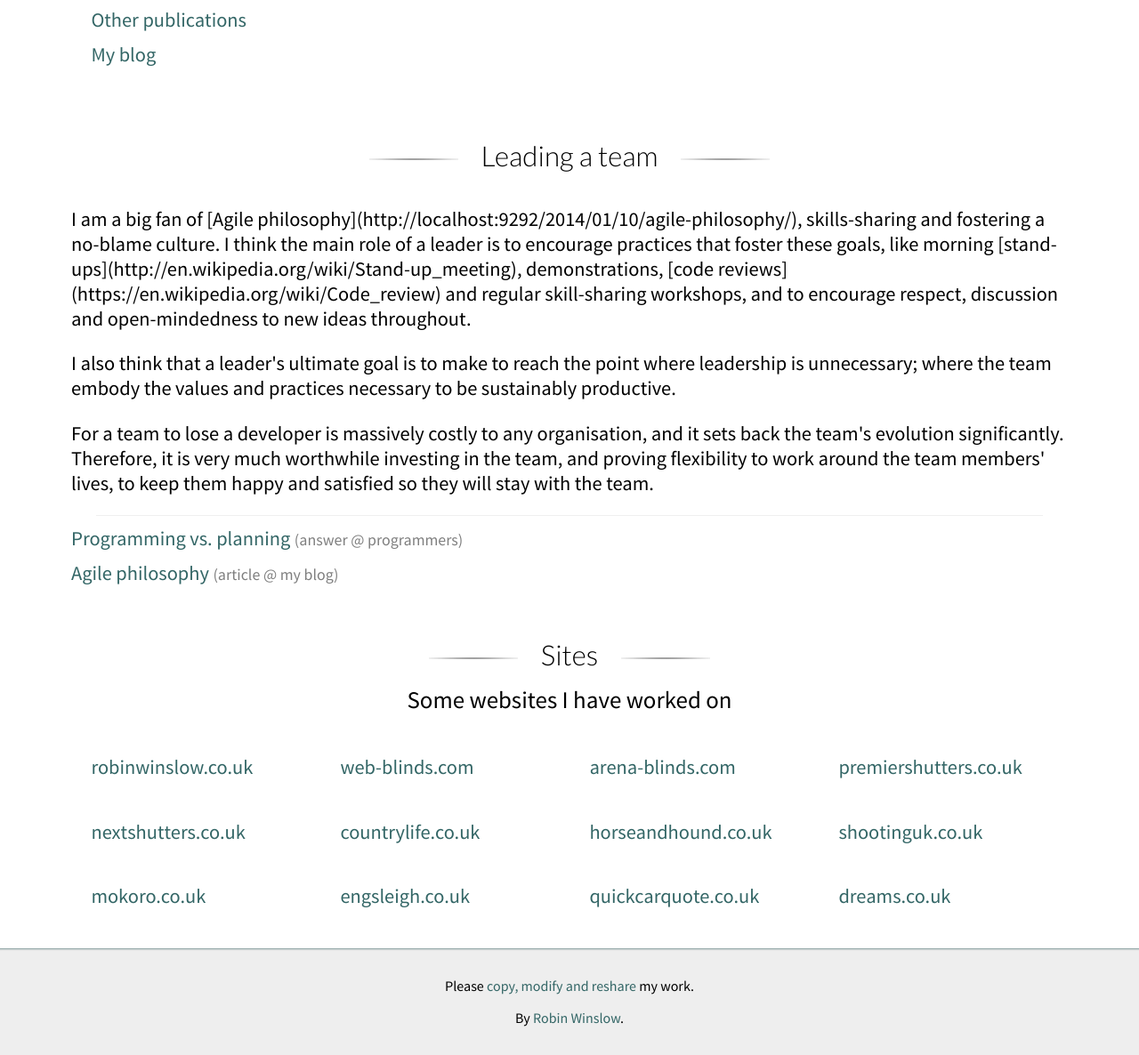
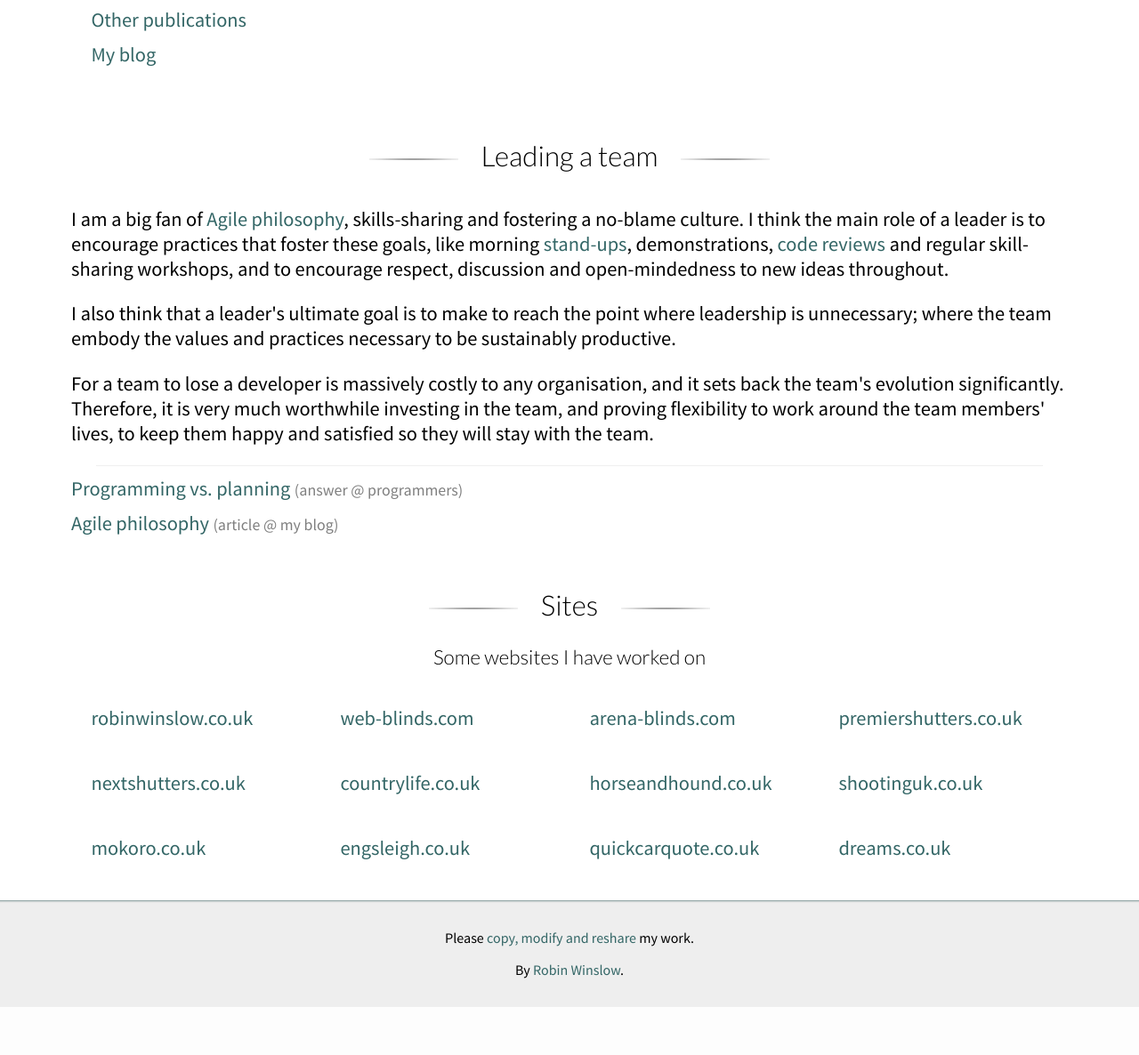
Before and after one commit to nottrobin/cv.robinwinslow.uk, a Django app: template cv/templates/cv/index.html in a window 1280 px wide. Shown: the part 1865-3051 px from the top of the page at 89% size. After the commit the page ends 2997 px from the top, so only its background shows below. Run offline with Django 3.2, Linux system fonts and the light colour scheme; the template is opened without the code that fills it, so the values that code supplies are empty; some libraries are stand-ins or nearby versions.

Commit message:
Styling tweaks and text fixes

```diff
--- a/cv/static/cv/css/global.css
+++ b/cv/static/cv/css/global.css
@@ -183,8 +183,9 @@ main nav, main p, main ul, main ol {
 
 main h2 {
     font-weight: normal;
-    font-size: 1.2em;
-    margin-top: 0;
+    font-family: 'lato';
+    font-size: 1em;
+    margin-top: 0.5em;
 }
 
 main nav small {
@@ -205,7 +206,8 @@ main>p, main>ul, main>ol, main>.side-heading, main>nav {
     padding-right: 1em;
 }
 main h2.side-heading {
-    max-width:33.5em;
+    font-size: 1.2em;
+    max-width: 33.5em;
 }
 
 .side-heading {
--- a/cv/templates/cv/index.html
+++ b/cv/templates/cv/index.html
@@ -137,7 +137,7 @@
 <section id="leading-a-team">
     <div class="section-title"><h1>Leading a team</h1></div>
 
-    <p>I am a big fan of [Agile philosophy](http://localhost:9292/2014/01/10/agile-philosophy/), skills-sharing and fostering a no-blame culture. I think the main role of a leader is to encourage practices that foster these goals, like morning [stand-ups](http://en.wikipedia.org/wiki/Stand-up_meeting), demonstrations, [code reviews](https://en.wikipedia.org/wiki/Code_review) and regular skill-sharing workshops, and to encourage respect, discussion and open-mindedness to new ideas throughout.</p>
+    <p>I am a big fan of <a href="http://robinwinslow.co.uk/2014/01/10/agile-philosophy/">Agile philosophy</a>, skills-sharing and fostering a no-blame culture. I think the main role of a leader is to encourage practices that foster these goals, like morning <a href="http://en.wikipedia.org/wiki/Stand-up_meeting">stand-ups</a>, demonstrations, <a href="https://en.wikipedia.org/wiki/Code_review">code reviews</a> and regular skill-sharing workshops, and to encourage respect, discussion and open-mindedness to new ideas throughout.</p>
 
     <p>I also think that a leader's ultimate goal is to make to reach the point where leadership is unnecessary; where the team embody the values and practices necessary to be sustainably productive.</p>
 
@@ -153,7 +153,7 @@
                 <small>(answer @ Programmers)</small>
             </li>
             <li>
-                <a href="http://localhost:9292/2014/01/10/agile-philosophy/">
+                <a href="http://robinwinslow.co.uk/2014/01/10/agile-philosophy/">
                     Agile philosophy
                 </a>
 
```
